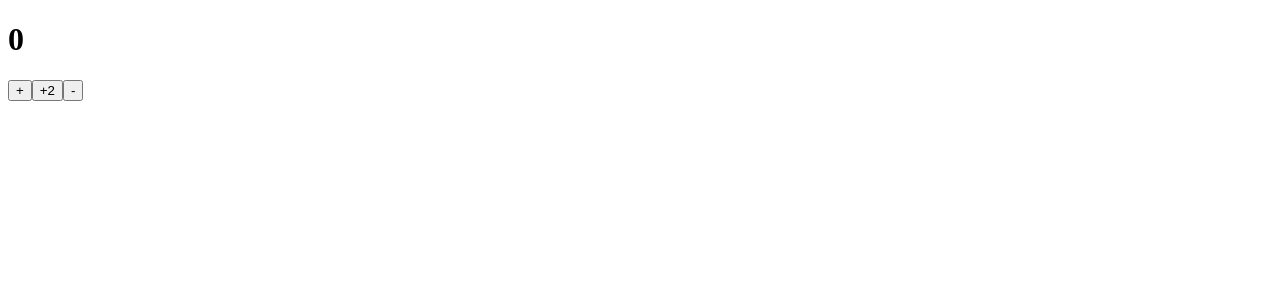
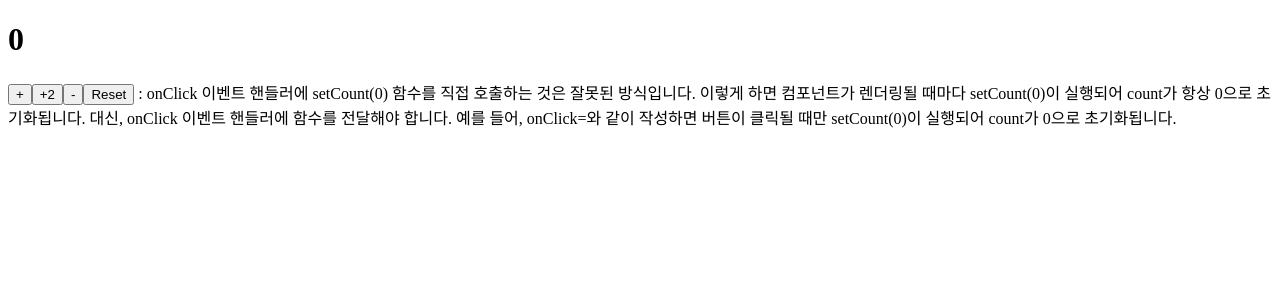
Before and after one commit to wnstjd6/Programming_3207, a React (Vite) app: page / in a window 1280 px wide. Shown: the top 300 px of the page. Built offline with nearby package versions, Linux system fonts and the light colour scheme.

Commit message:
CounterApp Too many re-rendes

```diff
--- a/src/CounterApp.jsx
+++ b/src/CounterApp.jsx
@@ -19,6 +19,11 @@ function CounterApp() {
       <button onClick={() => setCount((count) => count + 1)}>+</button>
       <button onClick={() => setCount((count) => count + 2)}>+2</button>
       <button onClick={() => setCount((count) => count - 1)}>-</button>
+      <button onClick={() => setCount(0)}>Reset</button>
+      {/* <button onClick={setCount(0)}>Reset</button> */} : onClick 이벤트 핸들러에 setCount(0) 함수를 직접 호출하는 것은 잘못된 방식입니다. 이렇게 하면 컴포넌트가 렌더링될 때마다 setCount(0)이 실행되어 count가 항상 0으로 초기화됩니다. 대신, onClick 이벤트 핸들러에 함수를 전달해야 합니다. 예를 들어, onClick={() => setCount(0)}와 같이 작성하면 버튼이 클릭될 때만 setCount(0)이 실행되어 count가 0으로 초기화됩니다.
+
+
+
        {/* <button
           className="counter"
           onClick={() => setCount((count) => count + 1)} // JS 함수 호출X; 함수정의O
```
